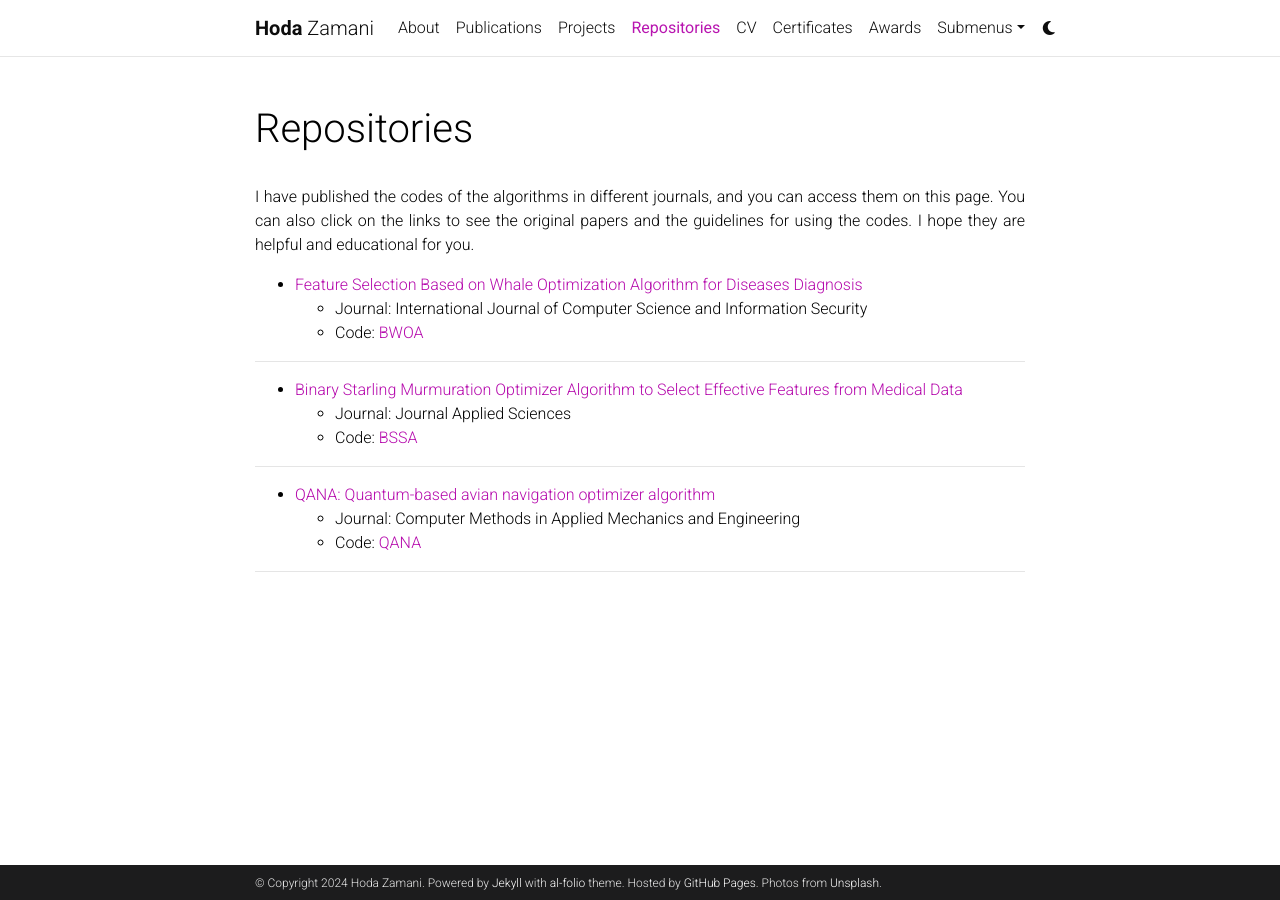
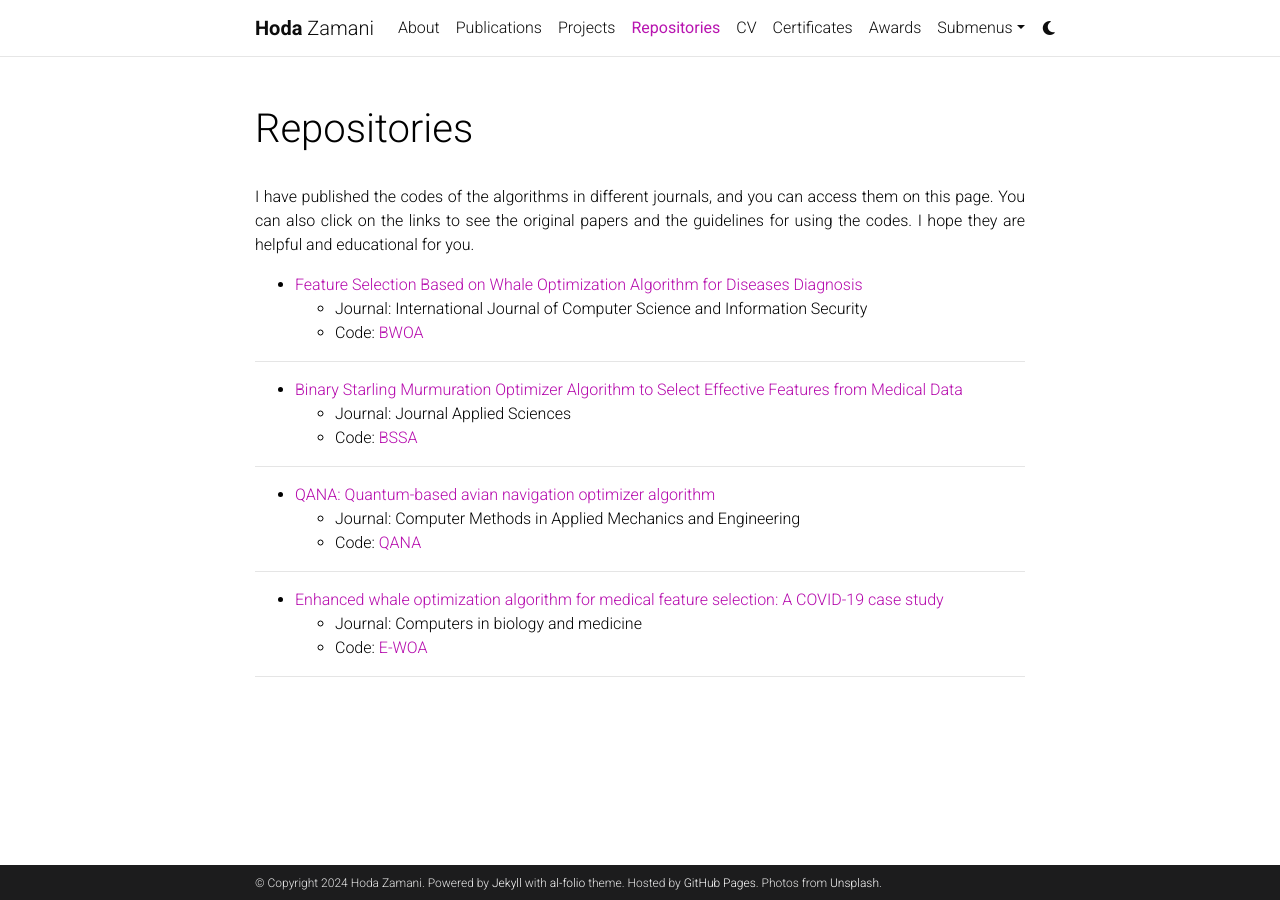
Before and after one commit to HodaZamani/HodaZamani.github.io, a Jekyll site: the page built from _pages/repositories.md, in a window 1280 px wide. Built offline with Jekyll 4.4.1, drawn with Linux system fonts in a browser that asks for light colours; comment, search, counter and statistics services are not loaded; a style sheet for code colours, icons or effects is not loaded.

Commit message:
Update repositories.md

```diff
--- a/_pages/repositories.md
+++ b/_pages/repositories.md
@@ -22,3 +22,8 @@
      - Code: <a href="https://scholar.google.com/citations?user=bpZOZWsAAAAJ&hl=en">QANA</a>
 
 ---
+- [Enhanced whale optimization algorithm for medical feature selection: A COVID-19 case study](https://www.sciencedirect.com/science/article/pii/S0010482522006126)
+     - Journal: Computers in biology and medicine
+     - Code: <a href="https://scholar.google.com/citations?user=bpZOZWsAAAAJ&hl=en">E-WOA</a>
+
+---
```
